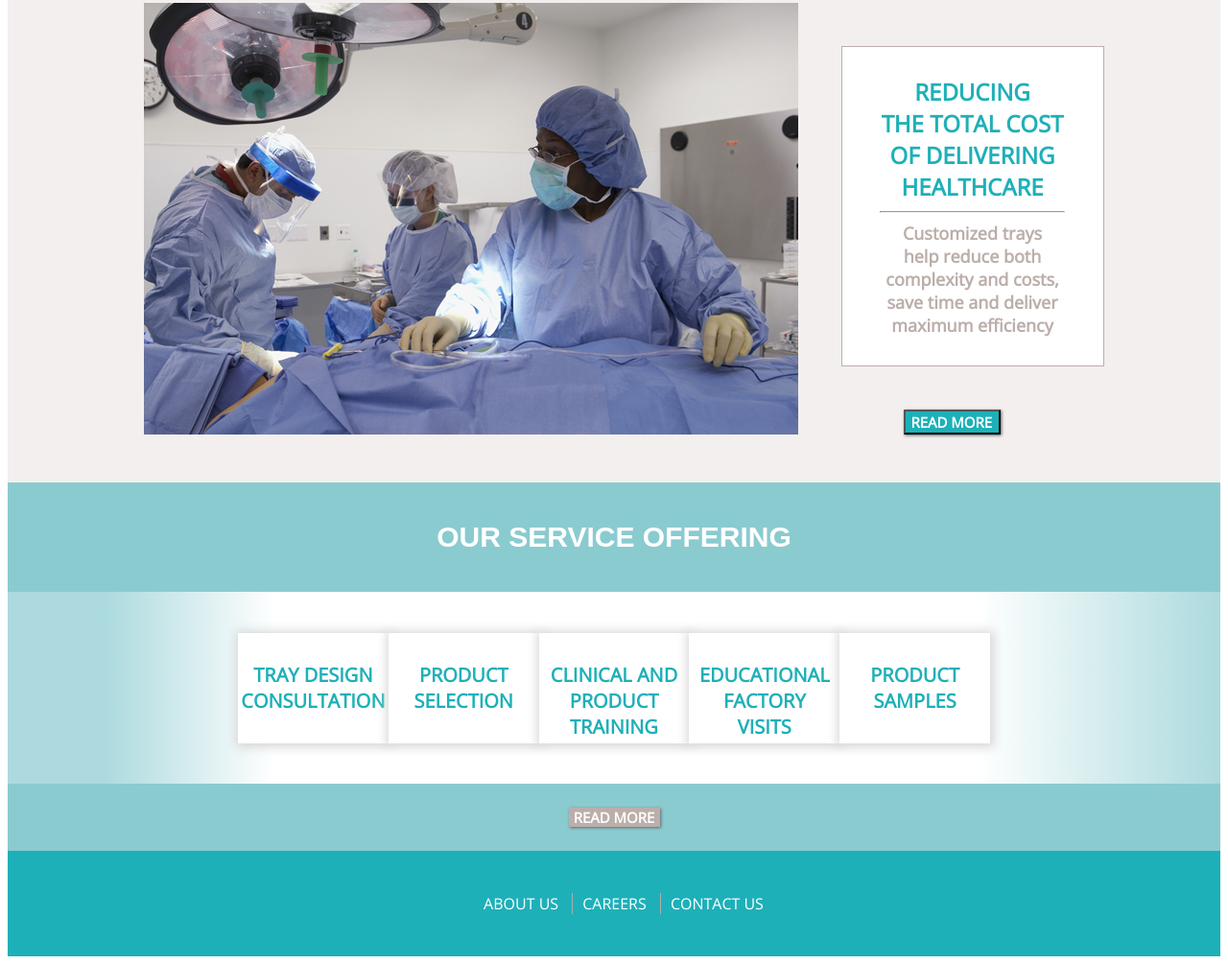
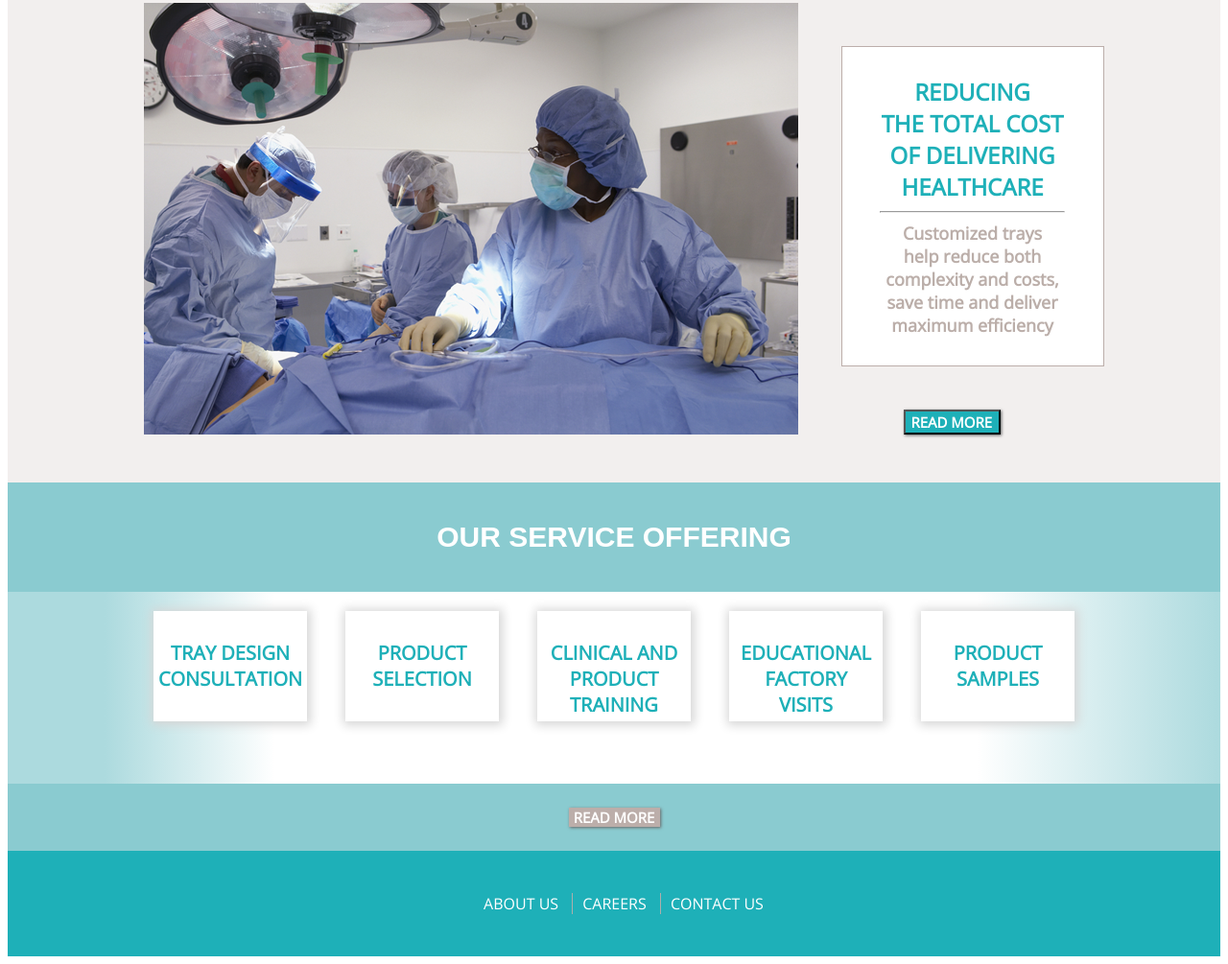
Before and after one commit to salifukayta/medoc, a plain HTML site: page html/HomePage.html in a window 1280 px wide. Shown: the part 3742-4747 px from the top of the page at 96% size. Drawn offline with nearby package versions, Linux system fonts and the light colour scheme.

Commit message:
- reglage de margine part12

```diff
--- a/css/header.css
+++ b/css/header.css
@@ -690,12 +690,12 @@
     background: linear-gradient(to right, rgba(172, 218, 222, 1) 0%, rgba(172, 218, 222, 1) 8%, rgba(255, 255, 255, 1) 22%, rgba(255, 255, 255, 1) 47%, rgba(255, 255, 255, 1) 80%, rgba(172, 218, 222, 1) 100%);
     filter: progid:DXImageTransform.Microsoft.gradient(startColorstr='#acdade', endColorstr='#acdade', GradientType=1);
 
+    display: -webkit-flex;
     display: flex;
-    flex-direction: row;
-    justify-content: space-around;
-    position: relative;
-    padding: 0 240px;
-    align-items: center;
+    -webkit-justify-content: center;
+    justify-content: center;
+
+
 }
 
 .part12_1 {
@@ -705,6 +705,7 @@
     font-weight: bold;
     font-size: 20px;
     text-align: center;
+    margin: 20px;
 
     -moz-box-shadow: 1px 1px 10px 3px #d6d6d6;
     -webkit-box-shadow: 1px 1px 10px 3px #d6d6d6;
```
